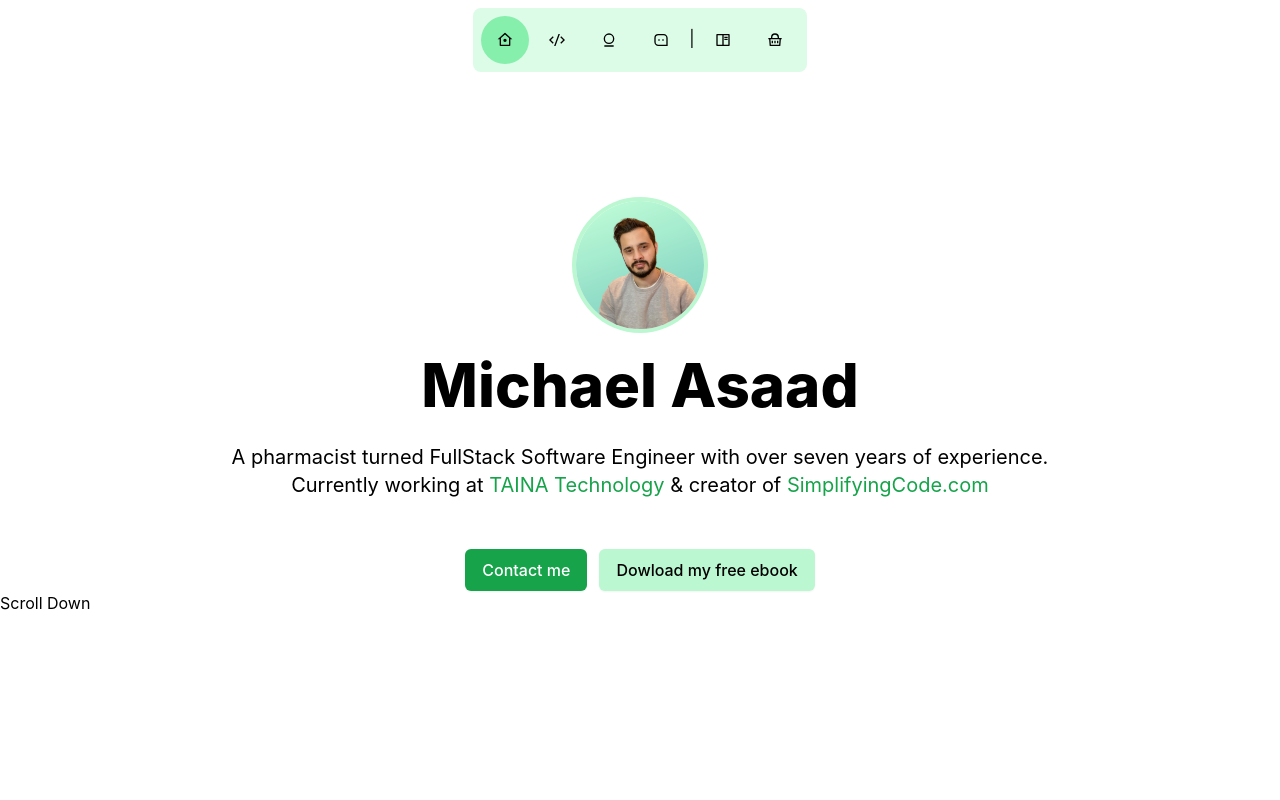
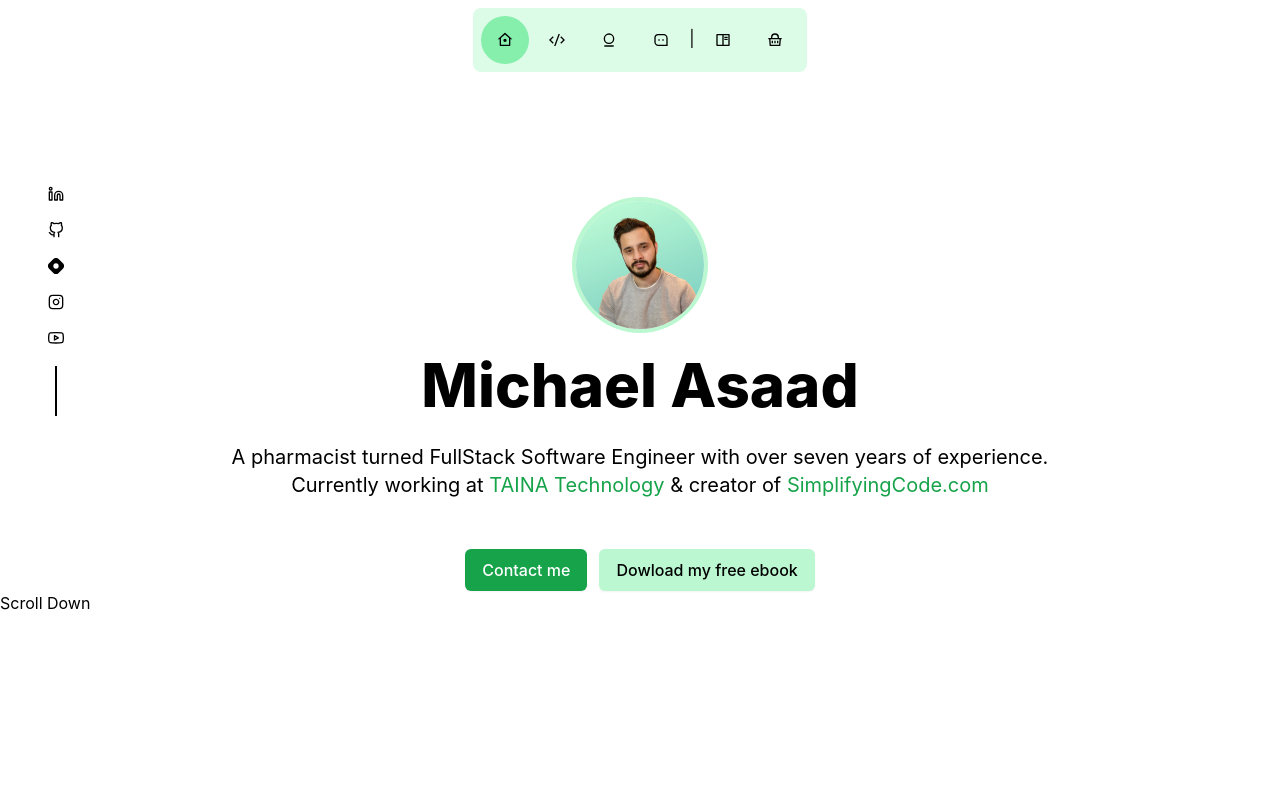
Before and after one commit to ma268/my-portfolio, a React (Create React App) app: page / in a window 1280 px wide. Shown: the top 800 px of the page. Built offline with nearby package versions, Linux system fonts and the light colour scheme.

Commit message:
add social icons to header

```diff
--- /dev/null
+++ b/src/Components/Header/HeaderSocials.js
@@ -0,0 +1,50 @@
+import React from "react";
+import { FiLinkedin, FiGithub, FiInstagram, FiYoutube } from "react-icons/fi";
+// import { RiStackOverflowLine } from "react-icons/ri";
+import { SiHashnode } from "react-icons/si";
+
+function HeaderSocials() {
+  return (
+    <div
+      className="flex flex-col gap-5 align-middle justify-center absolute left-12 bottom-96"
+      id="header-socials"
+    >
+      <a
+        href="https://uk.linkedin.com/in/michaelasaad"
+        target="_blank"
+        rel="noreferrer"
+      >
+        <FiLinkedin />
+      </a>
+      <a href="https://github.com/ma268" target="_blank" rel="noreferrer">
+        <FiGithub />
+      </a>
+      <a href="https://simplifyingcode.com/" target="_blank" rel="noreferrer">
+        <SiHashnode />
+      </a>
+      <a
+        href="https://www.instagram.com/simplifyingcode/"
+        target="_blank"
+        rel="noreferrer"
+      >
+        <FiInstagram />
+      </a>
+      {/* <a
+        href="https://stackoverflow.com/users/2921450/ma268?tab=profile"
+        target="_blank"
+        rel="noreferrer"
+      >
+        <RiStackOverflowLine />
+      </a> */}
+      <a
+        href="https://www.youtube.com/channel/UCKMmJrwjDwGVACckoFE-D3g"
+        target="_blank"
+        rel="noreferrer"
+      >
+        <FiYoutube />
+      </a>
+    </div>
+  );
+}
+
+export default HeaderSocials;
--- a/src/Components/Header/index.js
+++ b/src/Components/Header/index.js
@@ -1,6 +1,7 @@
 import React from "react";
 import { Cta } from "../Common";
 import Headshot from "../../assets/img/greyJumperHeadshot.png";
+import HeaderSocials from "./HeaderSocials";
 
 function Header() {
   return (
@@ -50,6 +51,7 @@ function Header() {
       <a href="#work" alt="Scroll Down" id="scoll_down" className="">
         Scroll Down
       </a>
+      <HeaderSocials />
     </header>
   );
 }
--- a/src/index.css
+++ b/src/index.css
@@ -37,3 +37,12 @@ h5,
 h6 {
   font-weight: 600;
 }
+
+#header-socials::after {
+  content: "";
+  width: 2px;
+  height: 50px;
+  text-align: center;
+  background: black;
+  margin: auto;
+}
```
